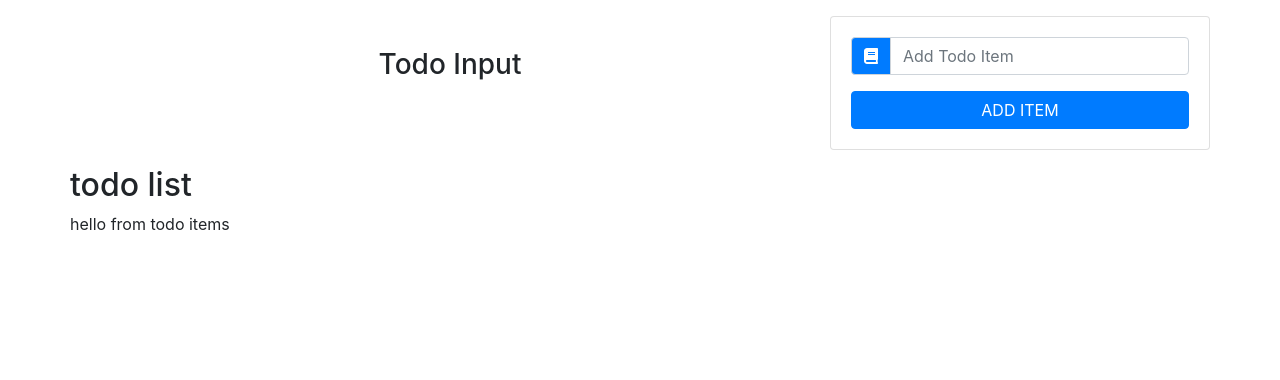
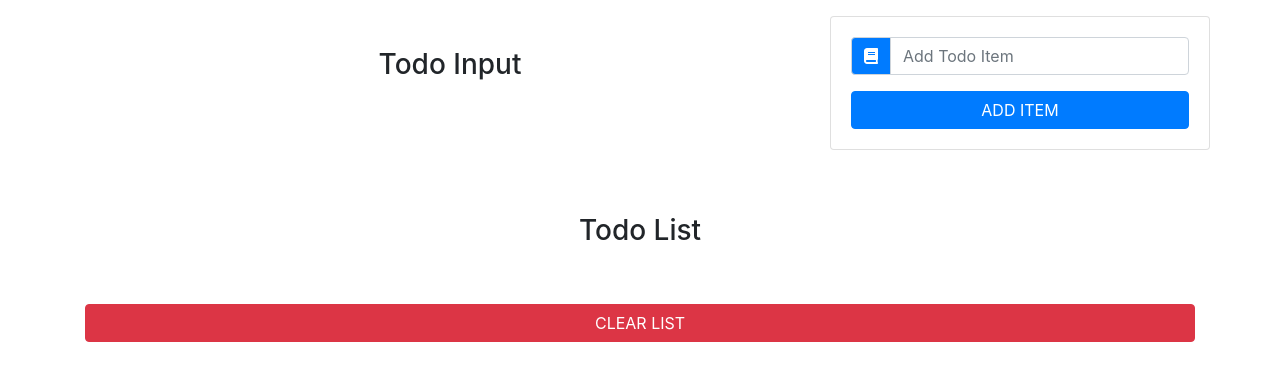
Before and after one commit to himanshu-rawat0710/react-todo, a React (Create React App) app: page / in a window 1280 px wide. Shown: the top 380 px of the page. Built offline with nearby package versions, Linux system fonts and the light colour scheme.

Commit message:
made changes on TodoList

```diff
--- a/src/App.js
+++ b/src/App.js
@@ -34,7 +34,9 @@ export default class App extends Component {
       item:'',
       id:uuidv4(),
       editItem:false
-    },()=>console.log(this.state))
+    }
+    // ,()=>console.log(this.state)
+    )
   }
 
   clearList = (event) => {
@@ -61,9 +63,11 @@ export default class App extends Component {
             </h3>
 
 
-          </div>
+        </div>
           <TodoInput item={this.state.item} handleChange={this.handleChange} handleSubmit={this.handleSubmit} editItem={this.state.editItem}/>
+        </div>
 
+        <div>
           <TodoList items={this.state.items} clearList={this.clearList} handleDelete={this.handleDelete} handleEdit={this.handleEdit}/>
         </div>
       </div>
--- a/src/components/TodoList.js
+++ b/src/components/TodoList.js
@@ -1,15 +1,20 @@
 import React, { Component } from 'react';
 import Item from './TodoItem';
+import TodoItem from './TodoItem';
 
 export default class TodoList extends Component {
     render() {
+        const {items, clearList, handleDelete, handleEdit} = this.props;
         return (
-            <section>
-                <h2>
-                    todo list
-                </h2>
-                <Item />
-            </section>
+            <ul className='list-group my-5'>
+                <h3 className='text-capitalize text-center'>Todo list</h3>
+                {items.map(item => {
+                    return (
+                        <TodoItem key={item.id} title={item.title} handleDelete={()=>handleDelete(item.id)} handleEdit={()=> handleEdit(item.id)} />
+                    )
+                })}
+                <button type='button' className='btn btn-danger btn-block text-uppercase mt-5' onClick={clearList}> Clear List </button>
+            </ul>
         )
     }
 }
```
